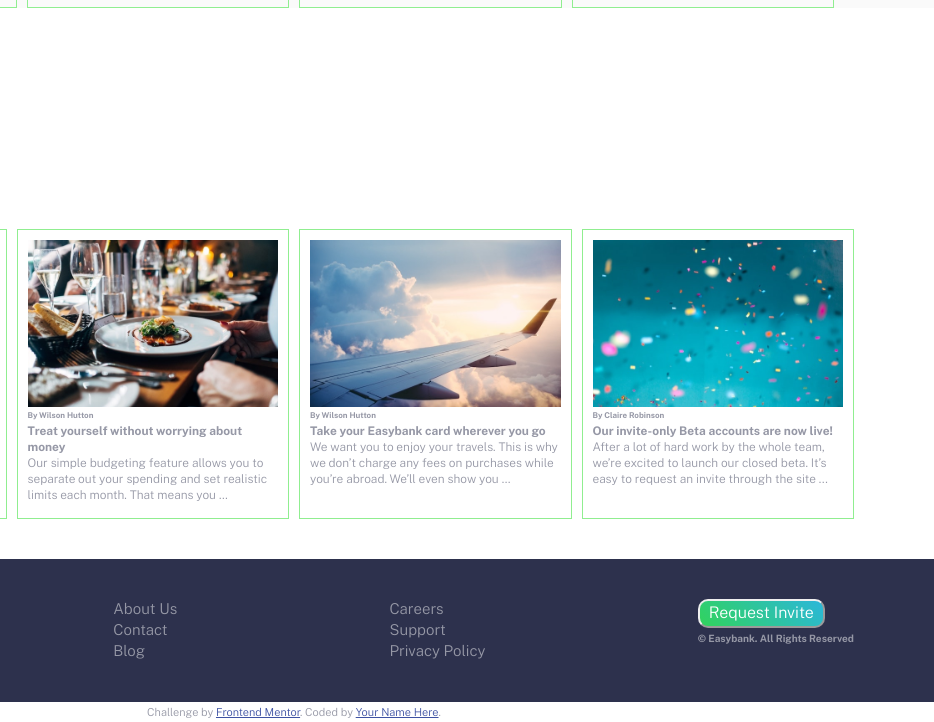
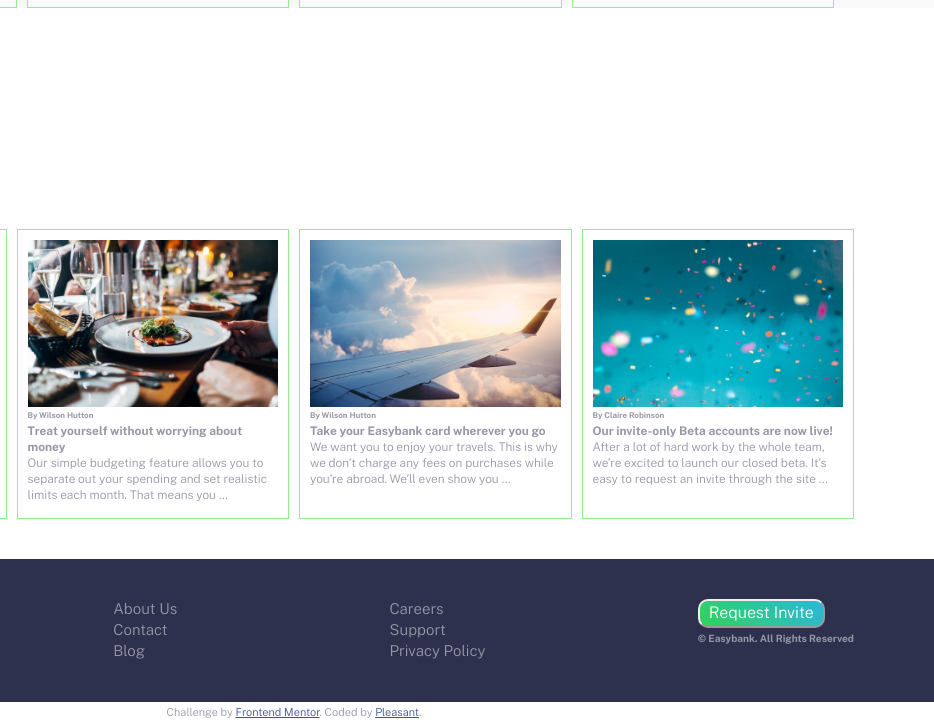
Before and after one commit to Stephenpleasant/easybank-landing-page-master, a plain HTML site: page index.html in a window 1280 px wide. Shown: the part 1019-1741 px from the top of the page, 346-1280 px from the left. Drawn offline with nearby package versions, Linux system fonts and the light colour scheme; a web font is replaced by a local one.

Commit message:
first commit

```diff
--- a/index.html
+++ b/index.html
@@ -170,7 +170,7 @@
 
   <div class="attribution">
     Challenge by <a href="https://www.frontendmentor.io?ref=challenge" target="_blank">Frontend Mentor</a>.
-    Coded by <a href="#">Your Name Here</a>.
+    Coded by <a href="#">Pleasant</a>.
   </div>
 
 </body>
```
